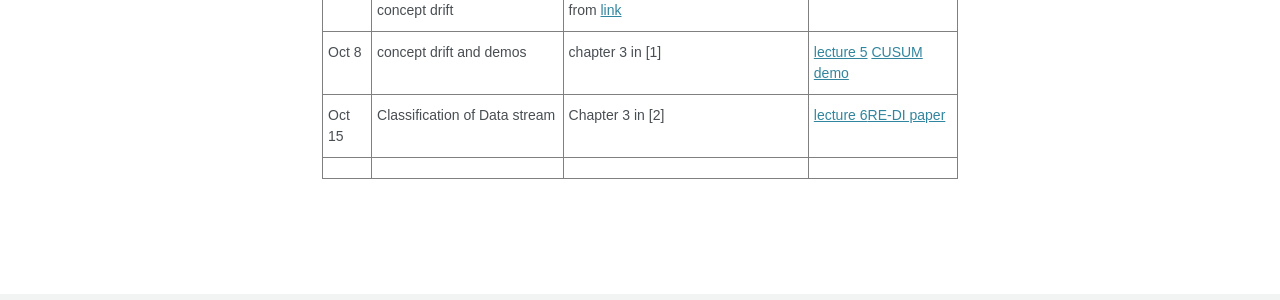
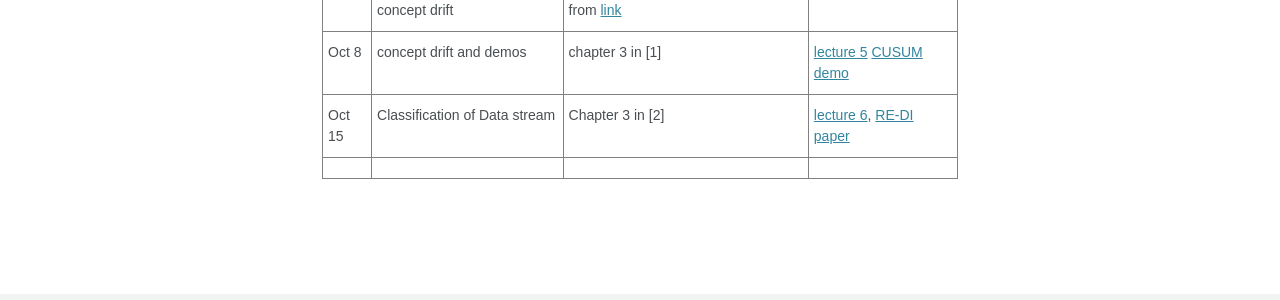
Before and after one commit to chandreshiit/oldsite, a Jekyll site: the page built from _pages/teaching.md, in a window 1280 px wide. Shown: the part 1462-1762 px from the top of the page. Built offline with Jekyll 4.4.1, drawn with Linux system fonts in a browser that asks for light colours; cached includes are drawn as plain includes; nearby versions of some CDN libraries.

```diff
--- a/_pages/teaching.md
+++ b/_pages/teaching.md
@@ -70,7 +70,7 @@ Reference book:
     <td class="tg-0pky">Oct 15</td>
     <td class="tg-0pky">Classification of Data stream</td>
     <td class="tg-0pky">Chapter 3 in [2]</td>
-    <td class="tg-0pky"><a href="https://drive.google.com/open?id=1skKbdIf50oSKZrKZny-k1ixF5ogAiUR1">lecture 6</a><a href="http://www.cs.bham.ac.uk/~syw/documents/papers/Hang%20Zhang%20IEEE%20Access%202019.pdf">RE-DI paper</a></td>
+    <td class="tg-0pky"><a href="https://drive.google.com/open?id=1skKbdIf50oSKZrKZny-k1ixF5ogAiUR1">lecture 6</a>, <a href="http://www.cs.bham.ac.uk/~syw/documents/papers/Hang%20Zhang%20IEEE%20Access%202019.pdf">RE-DI paper</a></td>
   </tr>
   <tr>
     <td class="tg-0pky"></td>
```
